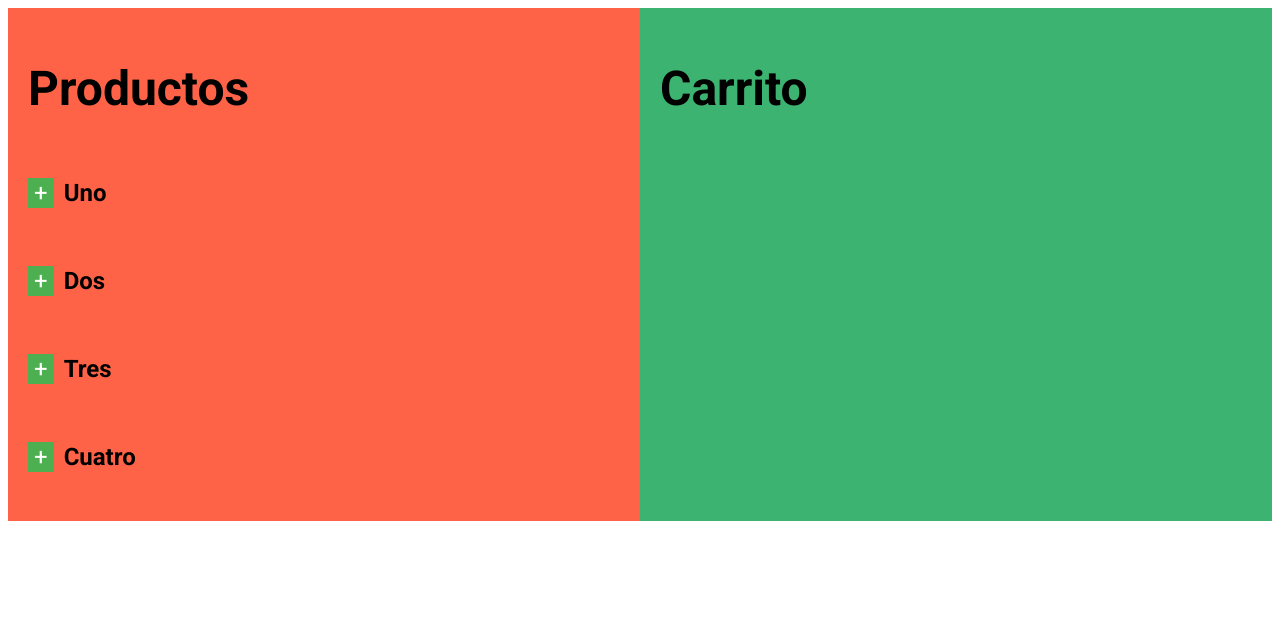
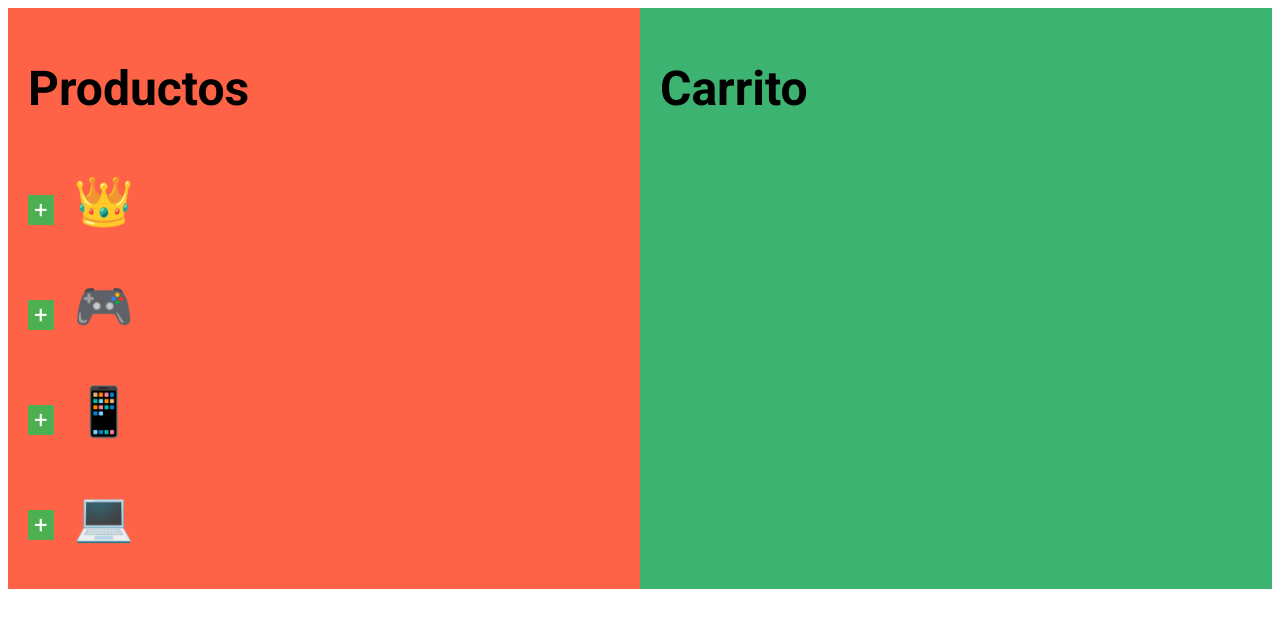
Before and after one commit to burguer80/Compartir-datos-con-componentes, an Angular app: page / in a window 1280 px wide. Shown: the top 628 px of the page. Built offline with nearby package versions, Linux system fonts and the light colour scheme.

Commit message:
styles fixes

```diff
--- a/src/app/app.component.ts
+++ b/src/app/app.component.ts
@@ -7,9 +7,9 @@ import {Component} from '@angular/core';
 })
 export class AppComponent {
   products: string[] = [
-    'Uno',
-    'Dos',
-    'Tres',
-    'Cuatro'
+    '👑',
+    '🎮',
+    '📱',
+    '💻'
   ];
 }
--- a/src/app/product/product.component.css
+++ b/src/app/product/product.component.css
@@ -1,3 +1,4 @@
-:host {
-  margin: 5px 0;
+.product-icon {
+  font-size: 3rem;
+  margin-left: 10px;
 }
--- a/src/app/product/product.component.ts
+++ b/src/app/product/product.component.ts
@@ -5,7 +5,7 @@ import {Component, Input} from '@angular/core';
   template: `
     <p>
       <button (click)="onProductClick()">+</button>
-      <b>{{product}}</b>
+      <span class="product-icon">{{product}}</span>
     </p>
   `,
   styleUrls: ['./product.component.css']
```
